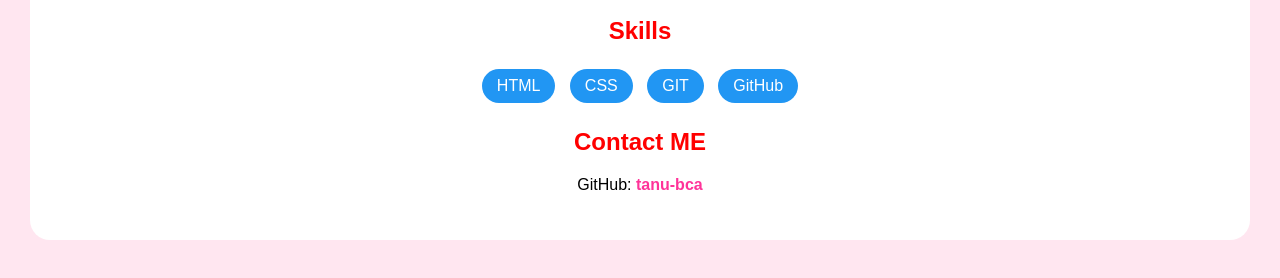
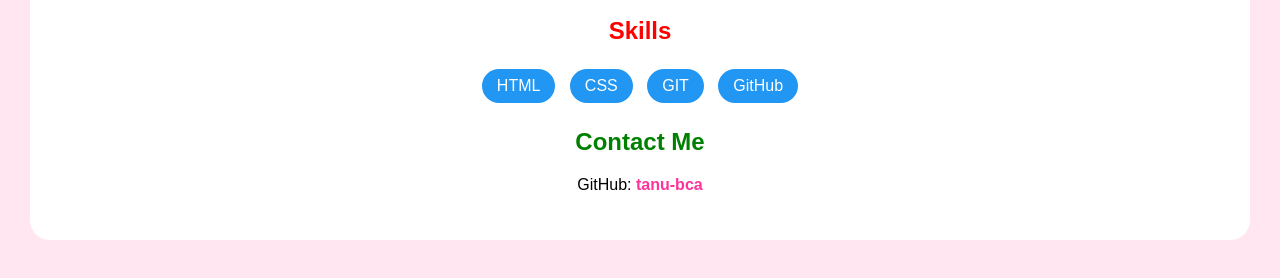
Before and after one commit to tanu-bca/portfolio, a plain HTML site: page index.html in a window 1280 px wide. Shown: the part 412-690 px from the top of the page. Drawn offline with Linux system fonts and the light colour scheme.

Commit message:
Change 'Contact ME' to 'Contact Me' and update color

```diff
--- a/index.html
+++ b/index.html
@@ -24,7 +24,7 @@ a { color: #ff3399; text-decoration: none; font-weight: bold; }
 <span class="skill">GIT</span>
 <span class="skill">GitHub</span>
 
-<h2 style="color:red;">Contact ME</h2>
+<h2 style="color:green;">Contact Me</h2>
 <p>GitHub: <a href="https://github.com/tanu-bca">tanu-bca</a></p>
 </div>
 </body>
```
